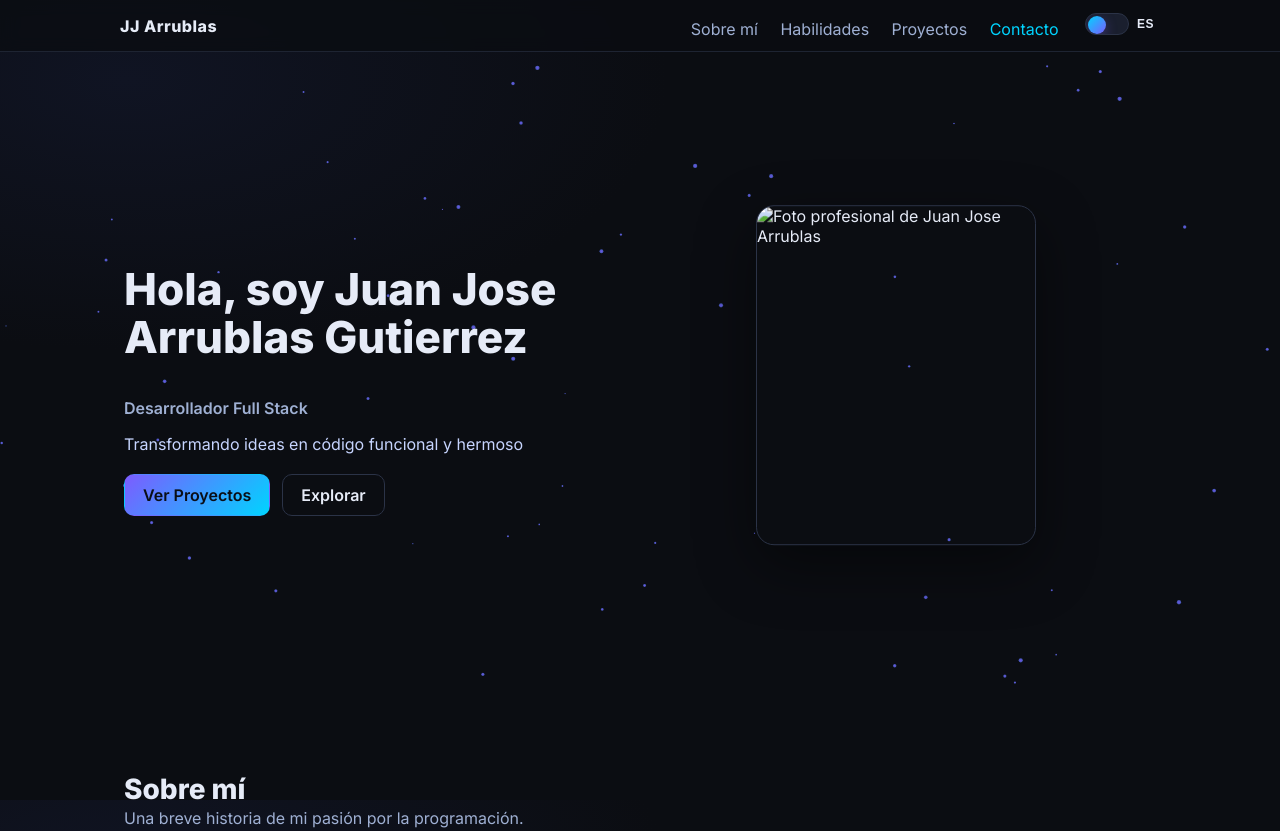
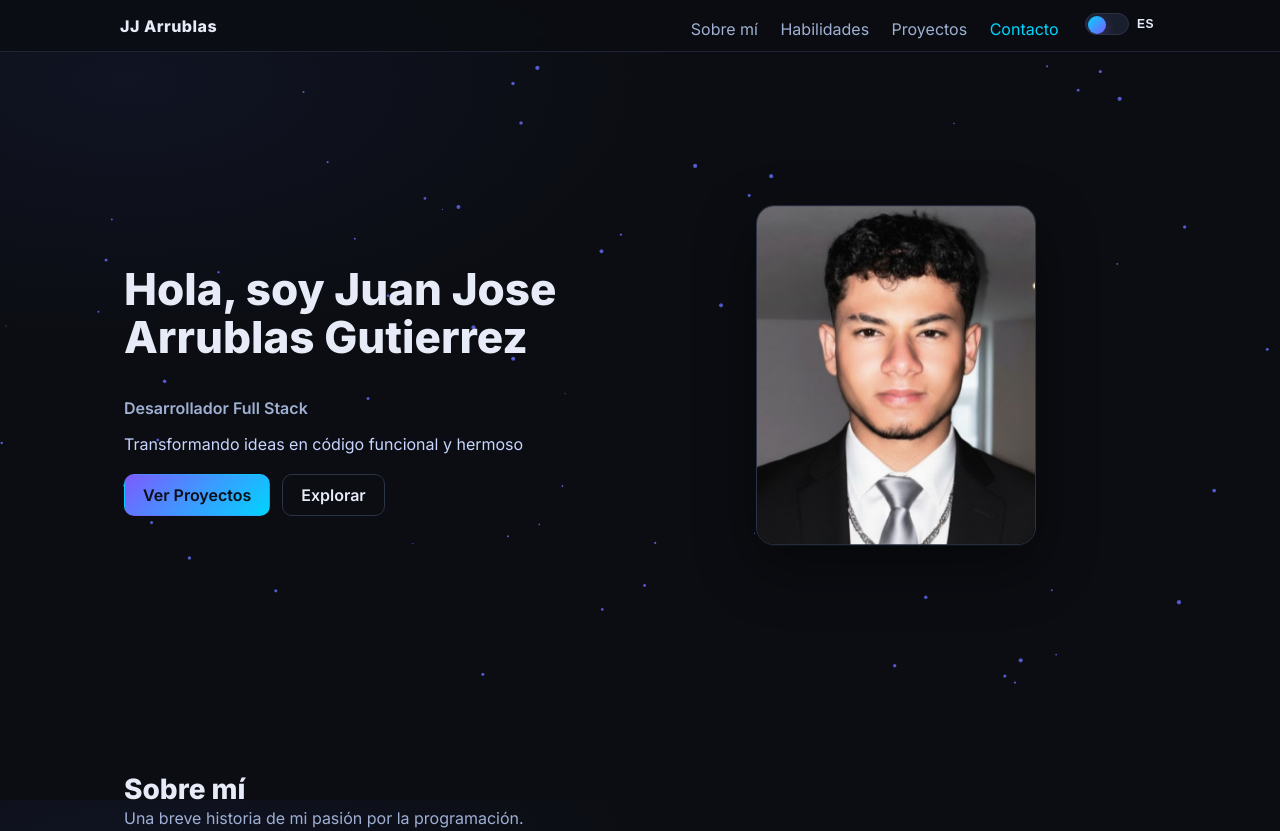
Before and after one commit to arrublas1208/Developer-Portfolio, a plain HTML site: page index.html in a window 1280 px wide. Shown: the top 831 px of the page. Drawn offline with Linux system fonts and the light colour scheme.

Commit message:
Update index.html

```diff
--- a/index.html
+++ b/index.html
@@ -42,7 +42,7 @@
       </div>
       <div class="hero-right">
         <div class="photo-frame">
-          <img src="script.js" alt="Foto profesional de Juan Jose Arrublas" />
+          <img src="JuanJoseArrublas.jpg" alt="Foto profesional de Juan Jose Arrublas" />
         </div>
       </div>
     </div>
```
